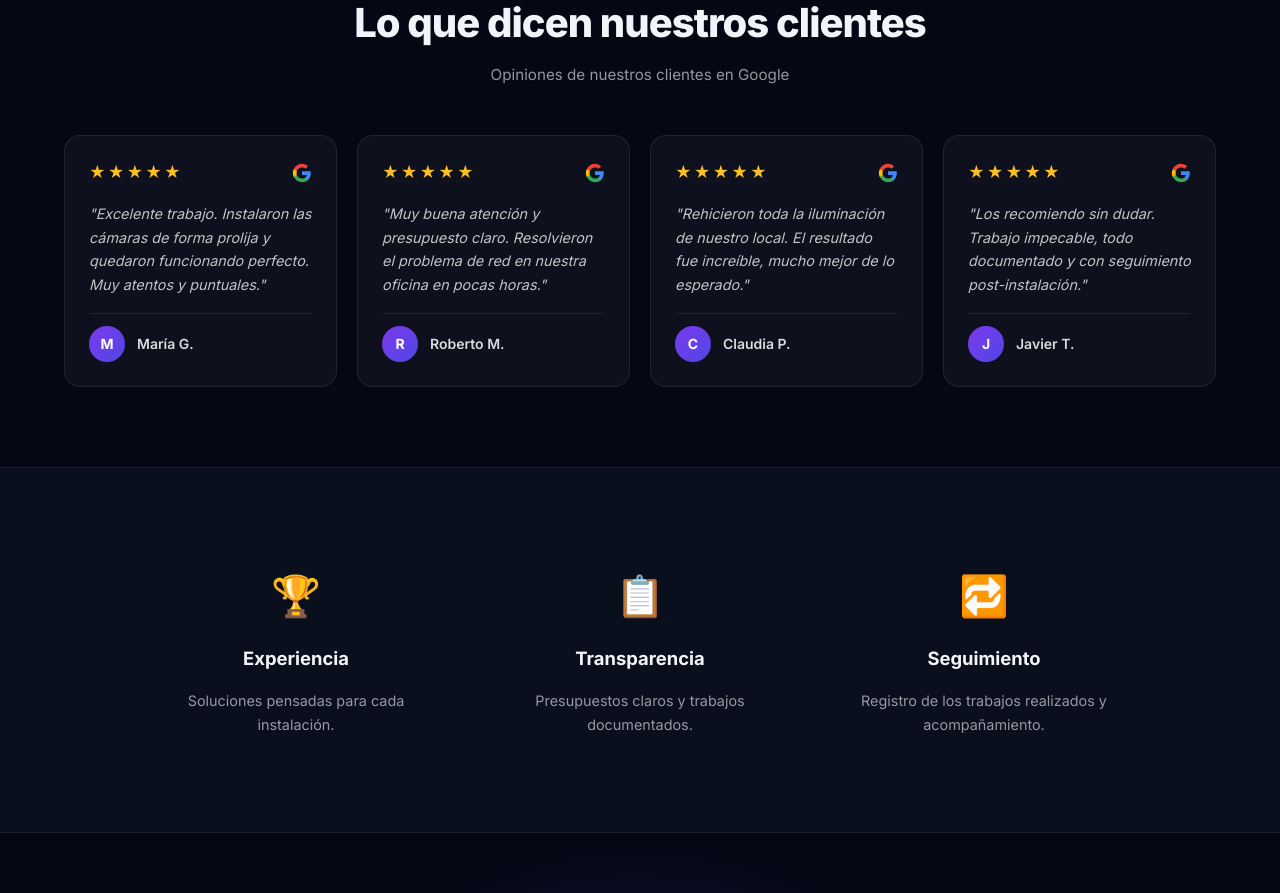
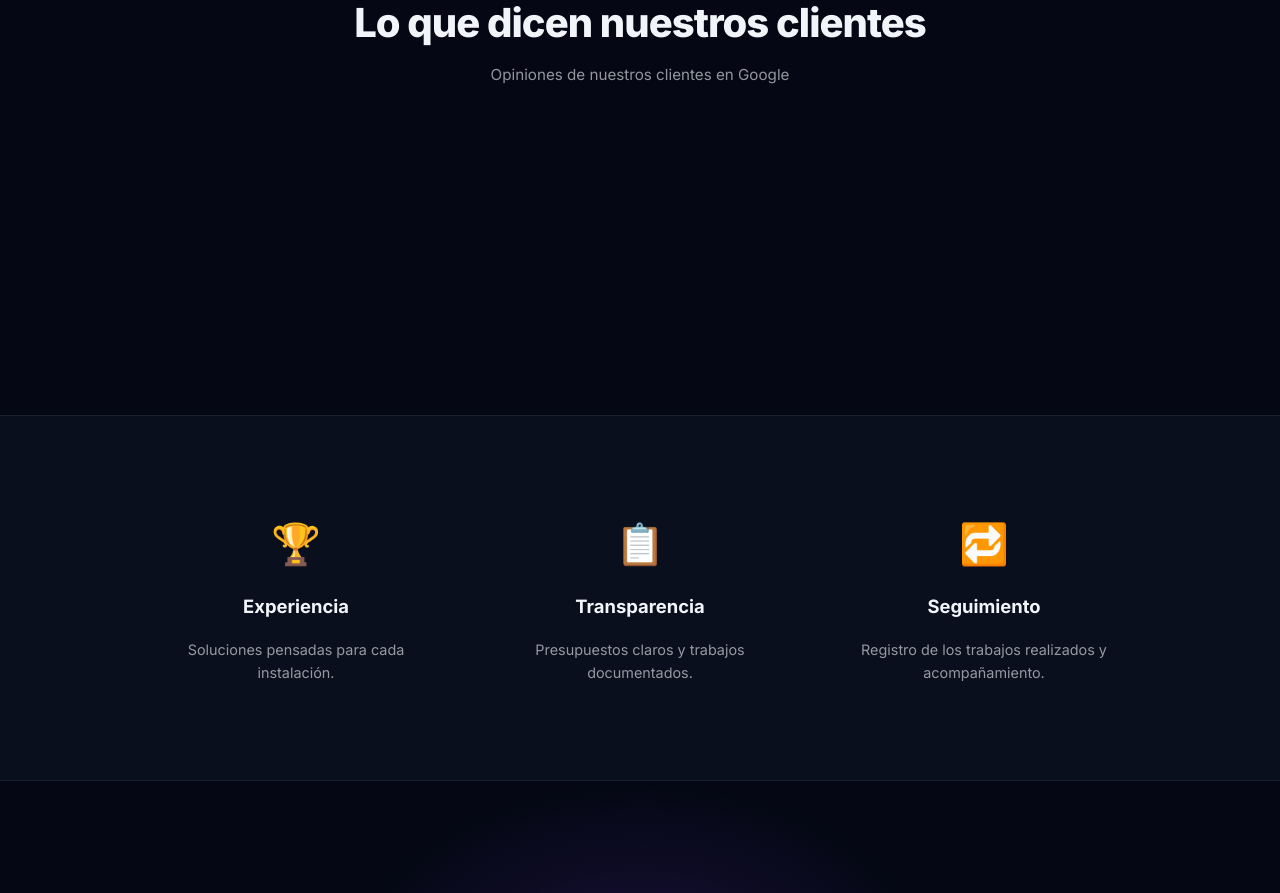
Before and after one commit to mlsafelink/safelink, a React (Vite) app: page / in a window 1280 px wide. Shown: the part 2640-3533 px from the top of the page. Built offline with nearby package versions, Linux system fonts and the light colour scheme; no server answers; the database is empty; what @react-pdf/renderer would draw is missing.

Commit message:
google reviews

```diff
--- a/src/features/landing/components/Testimonios.module.css
+++ b/src/features/landing/components/Testimonios.module.css
@@ -1,84 +1,8 @@
-.grid {
-  display: grid;
-  grid-template-columns: repeat(auto-fit, minmax(260px, 1fr));
-  gap: 1.25rem;
+.elfsightContainer {
+  width: 100%;
+  min-height: 200px;
+  display: flex;
+  justify-content: center;
+  align-items: center;
+  position: relative;
 }
-
-.card {
-  background: rgba(255, 255, 255, 0.04);
-  border: 1px solid rgba(255, 255, 255, 0.08);
-  border-radius: 16px;
-  padding: 1.5rem;
-  display: flex;
-  flex-direction: column;
-  gap: 1rem;
-  transition: transform 0.2s, border-color 0.2s;
-}
-
-.card:hover {
-  transform: translateY(-3px);
-  border-color: rgba(167, 139, 250, 0.3);
-}
-
-.cardTop {
-  display: flex;
-  align-items: center;
-  justify-content: space-between;
-}
-
-.stars {
-  display: flex;
-  gap: 2px;
-}
-
-.starFilled {
-  color: #fbbf24;
-  font-size: 1rem;
-}
-
-.starEmpty {
-  color: rgba(255, 255, 255, 0.2);
-  font-size: 1rem;
-}
-
-.googleIcon {
-  width: 20px;
-  height: 20px;
-  flex-shrink: 0;
-}
-
-.comentario {
-  color: rgba(255, 255, 255, 0.75);
-  font-size: 0.9rem;
-  line-height: 1.65;
-  flex: 1;
-  font-style: italic;
-}
-
-.autor {
-  display: flex;
-  align-items: center;
-  gap: 0.75rem;
-  padding-top: 0.75rem;
-  border-top: 1px solid rgba(255, 255, 255, 0.07);
-}
-
-.avatar {
-  width: 36px;
-  height: 36px;
-  border-radius: 50%;
-  background: linear-gradient(135deg, #7c3aed, #4f46e5);
-  display: flex;
-  align-items: center;
-  justify-content: center;
-  font-size: 0.875rem;
-  font-weight: 700;
-  color: white;
-  flex-shrink: 0;
-}
-
-.nombre {
-  font-size: 0.875rem;
-  font-weight: 600;
-  color: rgba(255, 255, 255, 0.85);
-}
--- a/src/features/landing/components/Testimonios.tsx
+++ b/src/features/landing/components/Testimonios.tsx
@@ -1,73 +1,9 @@
 import styles from './Testimonios.module.css';
 
-// Datos de ejemplo — estructura lista para conectar a Supabase en el futuro
-// No se muestran si no hay datos reales; se usa un flag para indicar que son ejemplos
-const TESTIMONIOS_EJEMPLO = [
-  {
-    id: '1',
-    nombre: 'María G.',
-    comentario: 'Excelente trabajo. Instalaron las cámaras de forma prolija y quedaron funcionando perfecto. Muy atentos y puntuales.',
-    estrellas: 5,
-  },
-  {
-    id: '2',
-    nombre: 'Roberto M.',
-    comentario: 'Muy buena atención y presupuesto claro. Resolvieron el problema de red en nuestra oficina en pocas horas.',
-    estrellas: 5,
-  },
-  {
-    id: '3',
-    nombre: 'Claudia P.',
-    comentario: 'Rehicieron toda la iluminación de nuestro local. El resultado fue increíble, mucho mejor de lo esperado.',
-    estrellas: 5,
-  },
-  {
-    id: '4',
-    nombre: 'Javier T.',
-    comentario: 'Los recomiendo sin dudar. Trabajo impecable, todo documentado y con seguimiento post-instalación.',
-    estrellas: 5,
-  },
-];
-
-function StarRating({ count }: { count: number }) {
+export function Testimonios() {
   return (
-    <div className={styles.stars} aria-label={`${count} estrellas`}>
-      {[...Array(5)].map((_, i) => (
-        <span key={i} className={i < count ? styles.starFilled : styles.starEmpty}>★</span>
-      ))}
+    <div className={styles.elfsightContainer}>
+      {/* Contenedor preparado para la futura integración del widget Elfsight Google Reviews */}
     </div>
   );
 }
-
-function GoogleIcon() {
-  return (
-    <svg className={styles.googleIcon} viewBox="0 0 24 24" fill="none" xmlns="http://www.w3.org/2000/svg">
-      <path d="M22.56 12.25c0-.78-.07-1.53-.2-2.25H12v4.26h5.92c-.26 1.37-1.04 2.53-2.21 3.31v2.77h3.57c2.08-1.92 3.28-4.74 3.28-8.09z" fill="#4285F4"/>
-      <path d="M12 23c2.97 0 5.46-.98 7.28-2.66l-3.57-2.77c-.98.66-2.23 1.06-3.71 1.06-2.86 0-5.29-1.93-6.16-4.53H2.18v2.84C3.99 20.53 7.7 23 12 23z" fill="#34A853"/>
-      <path d="M5.84 14.09c-.22-.66-.35-1.36-.35-2.09s.13-1.43.35-2.09V7.07H2.18C1.43 8.55 1 10.22 1 12s.43 3.45 1.18 4.93l3.66-2.84z" fill="#FBBC05"/>
-      <path d="M12 5.38c1.62 0 3.06.56 4.21 1.64l3.15-3.15C17.45 2.09 14.97 1 12 1 7.7 1 3.99 3.47 2.18 7.07l3.66 2.84c.87-2.6 3.3-4.53 6.16-4.53z" fill="#EA4335"/>
-    </svg>
-  );
-}
-
-export function Testimonios() {
-  return (
-    <div className={styles.grid}>
-      {TESTIMONIOS_EJEMPLO.map(t => (
-        <div key={t.id} className={styles.card}>
-          <div className={styles.cardTop}>
-            <StarRating count={t.estrellas} />
-            <GoogleIcon />
-          </div>
-          <p className={styles.comentario}>"{t.comentario}"</p>
-          <div className={styles.autor}>
-            <div className={styles.avatar}>
-              {t.nombre.charAt(0)}
-            </div>
-            <span className={styles.nombre}>{t.nombre}</span>
-          </div>
-        </div>
-      ))}
-    </div>
-  );
-}
```
